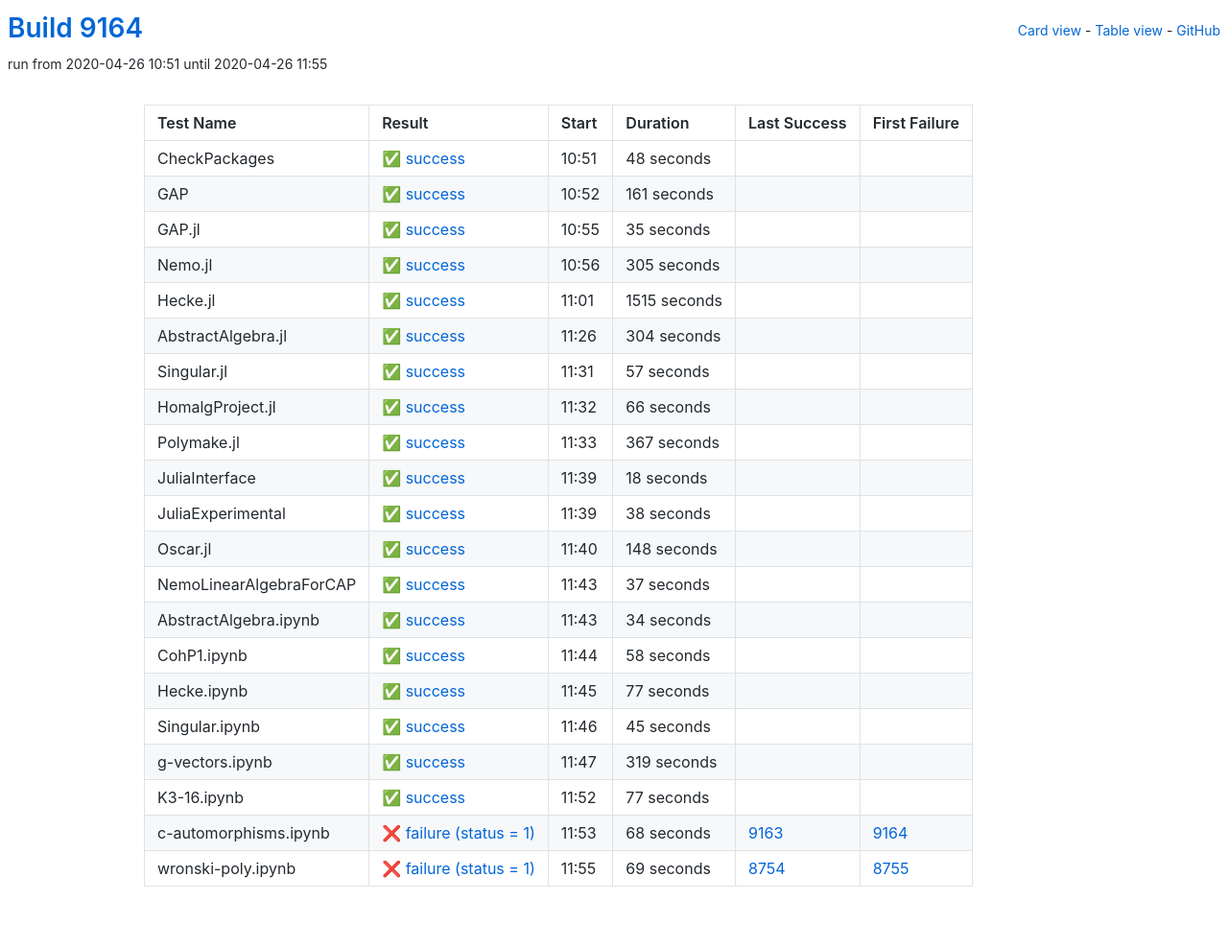
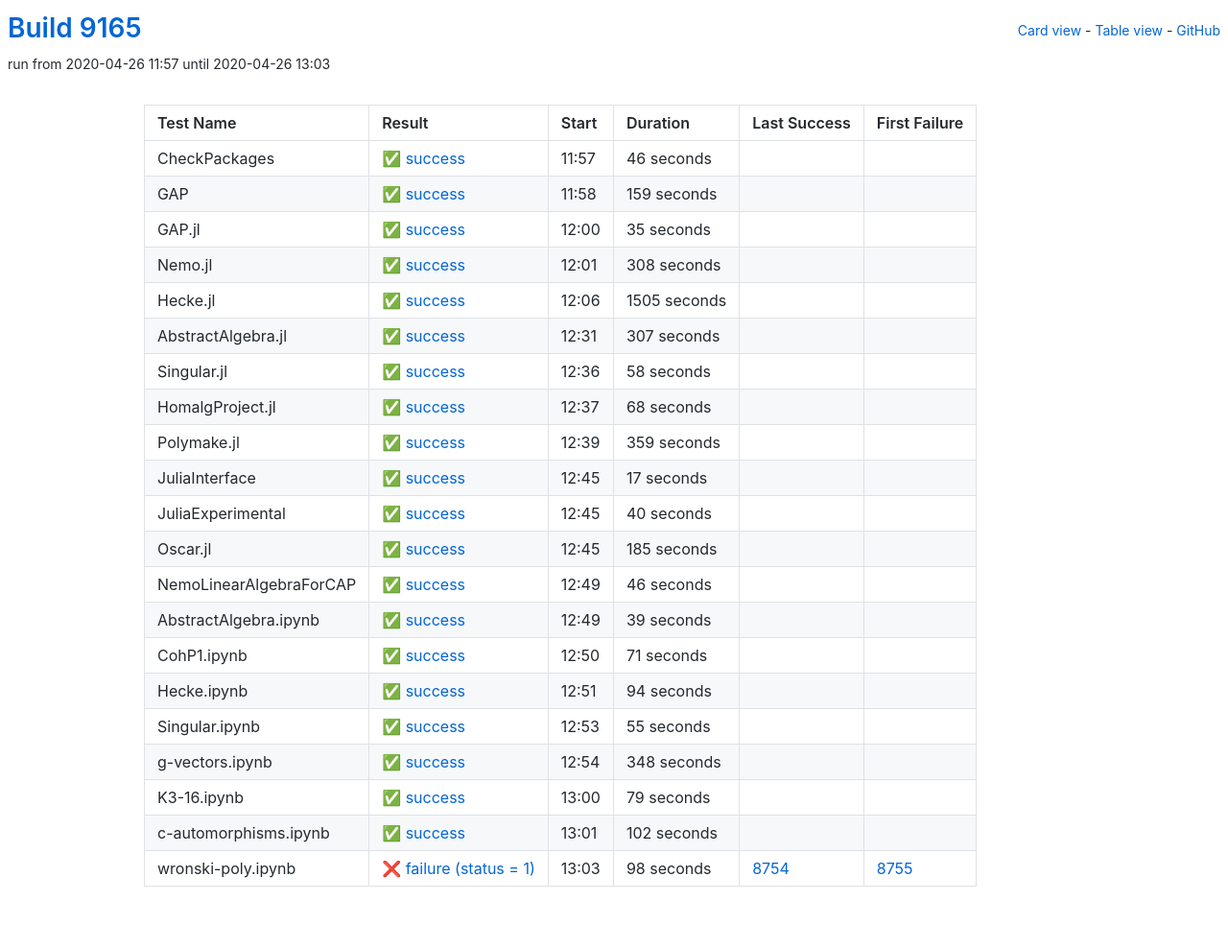
Before and after one commit to oscar-system/oscar-ci-status, a Jekyll site: the page built from table.html, in a window 1280 px wide. Shown: the whole page at 96% size. Built offline with Jekyll 4.4.1, drawn with Linux system fonts in a browser that asks for light colours.

Commit message:
Build 9165

```diff
--- a/_data/ci.yml
+++ b/_data/ci.yml
@@ -1,27 +1,27 @@
-build: 9164
-build_url: https://oscarci.mathematik.uni-kl.de/job/oscar/9164/
+build: 9165
+build_url: https://oscarci.mathematik.uni-kl.de/job/oscar/9165/
 job: oscar
 tests:
-- duration: 48
+- duration: 46
   exitcode: 0
   first_failure: false
   first_failure_url: null
   last_success: false
   last_success_url: null
-  log: https://oscarci.mathematik.uni-kl.de/job/oscar/9164/artifact/logs/build-9164/CheckPackages.log
+  log: https://oscarci.mathematik.uni-kl.de/job/oscar/9165/artifact/logs/build-9165/CheckPackages.log
   name: CheckPackages
-  start: 2020-04-26 10:51
+  start: 2020-04-26 11:57
   status: success
   success: true
-- duration: 161
+- duration: 159
   exitcode: 0
   first_failure: false
   first_failure_url: null
   last_success: false
   last_success_url: null
-  log: https://oscarci.mathematik.uni-kl.de/job/oscar/9164/artifact/logs/build-9164/GAP.log
+  log: https://oscarci.mathematik.uni-kl.de/job/oscar/9165/artifact/logs/build-9165/GAP.log
   name: GAP
-  start: 2020-04-26 10:52
+  start: 2020-04-26 11:58
   status: success
   success: true
 - duration: 35
@@ -30,130 +30,42 @@ tests:
   first_failure_url: null
   last_success: false
   last_success_url: null
-  log: https://oscarci.mathematik.uni-kl.de/job/oscar/9164/artifact/logs/build-9164/GAP.jl.log
+  log: https://oscarci.mathematik.uni-kl.de/job/oscar/9165/artifact/logs/build-9165/GAP.jl.log
   name: GAP.jl
-  start: 2020-04-26 10:55
+  start: 2020-04-26 12:00
   status: success
   success: true
-- duration: 305
+- duration: 308
   exitcode: 0
   first_failure: false
   first_failure_url: null
   last_success: false
   last_success_url: null
-  log: https://oscarci.mathematik.uni-kl.de/job/oscar/9164/artifact/logs/build-9164/Nemo.jl.log
+  log: https://oscarci.mathematik.uni-kl.de/job/oscar/9165/artifact/logs/build-9165/Nemo.jl.log
   name: Nemo.jl
-  start: 2020-04-26 10:56
+  start: 2020-04-26 12:01
   status: success
   success: true
-- duration: 1515
+- duration: 1505
   exitcode: 0
   first_failure: false
   first_failure_url: null
   last_success: false
   last_success_url: null
-  log: https://oscarci.mathematik.uni-kl.de/job/oscar/9164/artifact/logs/build-9164/Hecke.jl.log
+  log: https://oscarci.mathematik.uni-kl.de/job/oscar/9165/artifact/logs/build-9165/Hecke.jl.log
   name: Hecke.jl
-  start: 2020-04-26 11:01
+  start: 2020-04-26 12:06
   status: success
   success: true
-- duration: 304
+- duration: 307
   exitcode: 0
   first_failure: false
   first_failure_url: null
   last_success: false
   last_success_url: null
-  log: https://oscarci.mathematik.uni-kl.de/job/oscar/9164/artifact/logs/build-9164/AbstractAlgebra.jl.log
+  log: https://oscarci.mathematik.uni-kl.de/job/oscar/9165/artifact/logs/build-9165/AbstractAlgebra.jl.log
   name: AbstractAlgebra.jl
-  start: 2020-04-26 11:26
-  status: success
-  success: true
-- duration: 57
-  exitcode: 0
-  first_failure: false
-  first_failure_url: null
-  last_success: false
-  last_success_url: null
-  log: https://oscarci.mathematik.uni-kl.de/job/oscar/9164/artifact/logs/build-9164/Singular.jl.log
-  name: Singular.jl
-  start: 2020-04-26 11:31
-  status: success
-  success: true
-- duration: 66
-  exitcode: 0
-  first_failure: false
-  first_failure_url: null
-  last_success: false
-  last_success_url: null
-  log: https://oscarci.mathematik.uni-kl.de/job/oscar/9164/artifact/logs/build-9164/HomalgProject.jl.log
-  name: HomalgProject.jl
-  start: 2020-04-26 11:32
-  status: success
-  success: true
-- duration: 367
-  exitcode: 0
-  first_failure: false
-  first_failure_url: null
-  last_success: false
-  last_success_url: null
-  log: https://oscarci.mathematik.uni-kl.de/job/oscar/9164/artifact/logs/build-9164/Polymake.jl.log
-  name: Polymake.jl
-  start: 2020-04-26 11:33
-  status: success
-  success: true
-- duration: 18
-  exitcode: 0
-  first_failure: false
-  first_failure_url: null
-  last_success: false
-  last_success_url: null
-  log: https://oscarci.mathematik.uni-kl.de/job/oscar/9164/artifact/logs/build-9164/JuliaInterface.log
-  name: JuliaInterface
-  start: 2020-04-26 11:39
-  status: success
-  success: true
-- duration: 38
-  exitcode: 0
-  first_failure: false
-  first_failure_url: null
-  last_success: false
-  last_success_url: null
-  log: https://oscarci.mathematik.uni-kl.de/job/oscar/9164/artifact/logs/build-9164/JuliaExperimental.log
-  name: JuliaExperimental
-  start: 2020-04-26 11:39
-  status: success
-  success: true
-- duration: 148
-  exitcode: 0
-  first_failure: false
-  first_failure_url: null
-  last_success: false
-  last_success_url: null
-  log: https://oscarci.mathematik.uni-kl.de/job/oscar/9164/artifact/logs/build-9164/Oscar.jl.log
-  name: Oscar.jl
-  start: 2020-04-26 11:40
-  status: success
-  success: true
-- duration: 37
-  exitcode: 0
-  first_failure: false
-  first_failure_url: null
-  last_success: false
-  last_success_url: null
-  log: https://oscarci.mathematik.uni-kl.de/job/oscar/9164/artifact/logs/build-9164/NemoLinearAlgebraForCAP.log
-  name: NemoLinearAlgebraForCAP
-  start: 2020-04-26 11:43
-  status: success
-  success: true
-- duration: 34
-  exitcode: 0
-  first_failure: false
-  first_failure_url: null
-  last_success: false
-  last_success_url: null
-  log: https://oscarci.mathematik.uni-kl.de/job/oscar/9164/artifact/logs/build-9164/AbstractAlgebra.ipynb.log
-  name: AbstractAlgebra.ipynb
-  start: 2020-04-26 11:43
+  start: 2020-04-26 12:31
   status: success
   success: true
 - duration: 58
@@ -162,74 +74,162 @@ tests:
   first_failure_url: null
   last_success: false
   last_success_url: null
-  log: https://oscarci.mathematik.uni-kl.de/job/oscar/9164/artifact/logs/build-9164/CohP1.ipynb.log
-  name: CohP1.ipynb
-  start: 2020-04-26 11:44
+  log: https://oscarci.mathematik.uni-kl.de/job/oscar/9165/artifact/logs/build-9165/Singular.jl.log
+  name: Singular.jl
+  start: 2020-04-26 12:36
   status: success
   success: true
-- duration: 77
+- duration: 68
   exitcode: 0
   first_failure: false
   first_failure_url: null
   last_success: false
   last_success_url: null
-  log: https://oscarci.mathematik.uni-kl.de/job/oscar/9164/artifact/logs/build-9164/Hecke.ipynb.log
-  name: Hecke.ipynb
-  start: 2020-04-26 11:45
+  log: https://oscarci.mathematik.uni-kl.de/job/oscar/9165/artifact/logs/build-9165/HomalgProject.jl.log
+  name: HomalgProject.jl
+  start: 2020-04-26 12:37
   status: success
   success: true
-- duration: 45
+- duration: 359
   exitcode: 0
   first_failure: false
   first_failure_url: null
   last_success: false
   last_success_url: null
-  log: https://oscarci.mathematik.uni-kl.de/job/oscar/9164/artifact/logs/build-9164/Singular.ipynb.log
-  name: Singular.ipynb
-  start: 2020-04-26 11:46
+  log: https://oscarci.mathematik.uni-kl.de/job/oscar/9165/artifact/logs/build-9165/Polymake.jl.log
+  name: Polymake.jl
+  start: 2020-04-26 12:39
   status: success
   success: true
-- duration: 319
+- duration: 17
   exitcode: 0
   first_failure: false
   first_failure_url: null
   last_success: false
   last_success_url: null
-  log: https://oscarci.mathematik.uni-kl.de/job/oscar/9164/artifact/logs/build-9164/g-vectors.ipynb.log
-  name: g-vectors.ipynb
-  start: 2020-04-26 11:47
+  log: https://oscarci.mathematik.uni-kl.de/job/oscar/9165/artifact/logs/build-9165/JuliaInterface.log
+  name: JuliaInterface
+  start: 2020-04-26 12:45
   status: success
   success: true
-- duration: 77
+- duration: 40
   exitcode: 0
   first_failure: false
   first_failure_url: null
   last_success: false
   last_success_url: null
-  log: https://oscarci.mathematik.uni-kl.de/job/oscar/9164/artifact/logs/build-9164/K3-16.ipynb.log
-  name: K3-16.ipynb
-  start: 2020-04-26 11:52
+  log: https://oscarci.mathematik.uni-kl.de/job/oscar/9165/artifact/logs/build-9165/JuliaExperimental.log
+  name: JuliaExperimental
+  start: 2020-04-26 12:45
   status: success
   success: true
-- duration: 68
-  exitcode: 1
-  first_failure: 9164
-  first_failure_url: https://oscarci.mathematik.uni-kl.de/job/oscar/9164/
-  last_success: 9163
-  last_success_url: https://oscarci.mathematik.uni-kl.de/job/oscar/9163/
-  log: https://oscarci.mathematik.uni-kl.de/job/oscar/9164/artifact/logs/build-9164/c-automorphisms.ipynb.log
+- duration: 185
+  exitcode: 0
+  first_failure: false
+  first_failure_url: null
+  last_success: false
+  last_success_url: null
+  log: https://oscarci.mathematik.uni-kl.de/job/oscar/9165/artifact/logs/build-9165/Oscar.jl.log
+  name: Oscar.jl
+  start: 2020-04-26 12:45
+  status: success
+  success: true
+- duration: 46
+  exitcode: 0
+  first_failure: false
+  first_failure_url: null
+  last_success: false
+  last_success_url: null
+  log: https://oscarci.mathematik.uni-kl.de/job/oscar/9165/artifact/logs/build-9165/NemoLinearAlgebraForCAP.log
+  name: NemoLinearAlgebraForCAP
+  start: 2020-04-26 12:49
+  status: success
+  success: true
+- duration: 39
+  exitcode: 0
+  first_failure: false
+  first_failure_url: null
+  last_success: false
+  last_success_url: null
+  log: https://oscarci.mathematik.uni-kl.de/job/oscar/9165/artifact/logs/build-9165/AbstractAlgebra.ipynb.log
+  name: AbstractAlgebra.ipynb
+  start: 2020-04-26 12:49
+  status: success
+  success: true
+- duration: 71
+  exitcode: 0
+  first_failure: false
+  first_failure_url: null
+  last_success: false
+  last_success_url: null
+  log: https://oscarci.mathematik.uni-kl.de/job/oscar/9165/artifact/logs/build-9165/CohP1.ipynb.log
+  name: CohP1.ipynb
+  start: 2020-04-26 12:50
+  status: success
+  success: true
+- duration: 94
+  exitcode: 0
+  first_failure: false
+  first_failure_url: null
+  last_success: false
+  last_success_url: null
+  log: https://oscarci.mathematik.uni-kl.de/job/oscar/9165/artifact/logs/build-9165/Hecke.ipynb.log
+  name: Hecke.ipynb
+  start: 2020-04-26 12:51
+  status: success
+  success: true
+- duration: 55
+  exitcode: 0
+  first_failure: false
+  first_failure_url: null
+  last_success: false
+  last_success_url: null
+  log: https://oscarci.mathematik.uni-kl.de/job/oscar/9165/artifact/logs/build-9165/Singular.ipynb.log
+  name: Singular.ipynb
+  start: 2020-04-26 12:53
+  status: success
+  success: true
+- duration: 348
+  exitcode: 0
+  first_failure: false
+  first_failure_url: null
+  last_success: false
+  last_success_url: null
+  log: https://oscarci.mathematik.uni-kl.de/job/oscar/9165/artifact/logs/build-9165/g-vectors.ipynb.log
+  name: g-vectors.ipynb
+  start: 2020-04-26 12:54
+  status: success
+  success: true
+- duration: 79
+  exitcode: 0
+  first_failure: false
+  first_failure_url: null
+  last_success: false
+  last_success_url: null
+  log: https://oscarci.mathematik.uni-kl.de/job/oscar/9165/artifact/logs/build-9165/K3-16.ipynb.log
+  name: K3-16.ipynb
+  start: 2020-04-26 13:00
+  status: success
+  success: true
+- duration: 102
+  exitcode: 0
+  first_failure: false
+  first_failure_url: null
+  last_success: false
+  last_success_url: null
+  log: https://oscarci.mathematik.uni-kl.de/job/oscar/9165/artifact/logs/build-9165/c-automorphisms.ipynb.log
   name: c-automorphisms.ipynb
-  start: 2020-04-26 11:53
-  status: failure
-  success: false
-- duration: 69
+  start: 2020-04-26 13:01
+  status: success
+  success: true
+- duration: 98
   exitcode: 1
   first_failure: 8755
   first_failure_url: https://oscarci.mathematik.uni-kl.de/job/oscar/8755/
   last_success: 8754
   last_success_url: https://oscarci.mathematik.uni-kl.de/job/oscar/8754/
-  log: https://oscarci.mathematik.uni-kl.de/job/oscar/9164/artifact/logs/build-9164/wronski-poly.ipynb.log
+  log: https://oscarci.mathematik.uni-kl.de/job/oscar/9165/artifact/logs/build-9165/wronski-poly.ipynb.log
   name: wronski-poly.ipynb
-  start: 2020-04-26 11:55
+  start: 2020-04-26 13:03
   status: failure
   success: false
```
Also changed, not shown: README.md.
